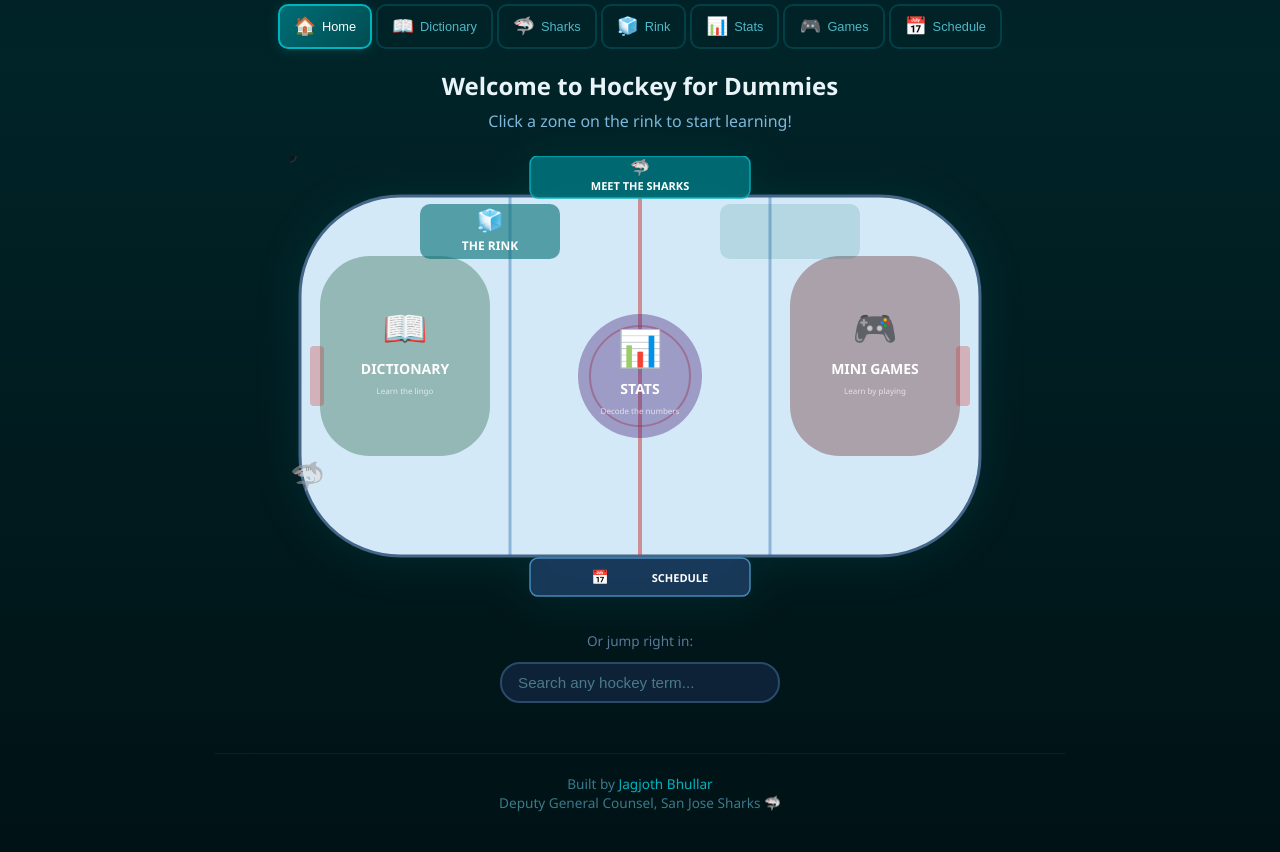
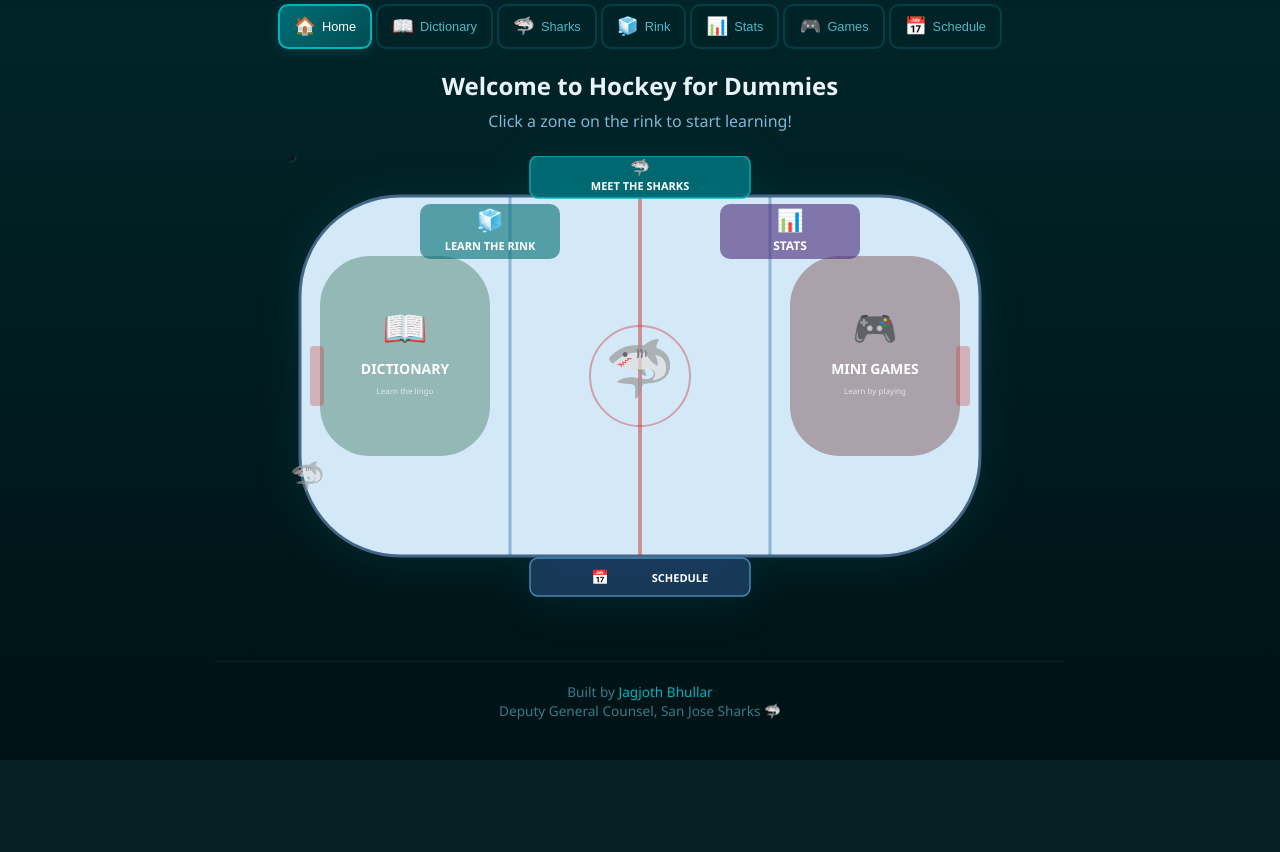
Before and after one commit to jagjothbhullar/hockey-for-dummies, a Flask app: page / in a window 1280 px wide. Shown: the part 280-1132 px from the top of the page. After the commit the page ends 1040 px from the top, so only its background shows below. Run offline with Flask 3, Linux system fonts and the light colour scheme.

Commit message:
Rink homepage: center shark logo, move stats to bench, rename rink zone
- Replace Stats at center ice with static shark emoji logo
- Move Stats to the top-right bench box (was empty placeholder)
- Rename "THE RINK" to "LEARN THE RINK"
- Remove search bar below the rink

Co-Authored-By: Claude Opus 4.6 <noreply@anthropic.com>

```diff
--- a/templates/index.html
+++ b/templates/index.html
@@ -1850,13 +1850,8 @@
                             <text x="115" y="238" text-anchor="middle" fill="#c8e6c9" font-size="10" class="home-zone-sublabel">Learn the lingo</text>
                         </g>
 
-                        <!-- CENTER ICE - Stats -->
-                        <g class="home-zone" onclick="switchToTab('stats')" style="cursor:pointer">
-                            <circle cx="350" cy="220" r="62" fill="#4a2a7a" opacity="0.4"/>
-                            <text x="350" y="205" text-anchor="middle" fill="white" font-size="36" class="home-zone-icon">📊</text>
-                            <text x="350" y="238" text-anchor="middle" fill="white" font-size="14" font-weight="bold" class="home-zone-label">STATS</text>
-                            <text x="350" y="258" text-anchor="middle" fill="#d1c4e9" font-size="10" class="home-zone-sublabel">Decode the numbers</text>
-                        </g>
+                        <!-- CENTER ICE - Sharks Logo -->
+                        <text x="350" y="232" text-anchor="middle" font-size="56" opacity="0.7">🦈</text>
 
                         <!-- OFFENSIVE ZONE - right (Mini Games) -->
                         <g class="home-zone" onclick="switchToTab('minigames')" style="cursor:pointer">
@@ -1870,11 +1865,15 @@
                         <g class="home-zone" onclick="switchToTab('rink')" style="cursor:pointer">
                             <rect x="130" y="48" width="140" height="55" rx="10" ry="10" fill="#006d75" opacity="0.6"/>
                             <text x="200" y="72" text-anchor="middle" fill="white" font-size="22" class="home-zone-icon">🧊</text>
-                            <text x="200" y="94" text-anchor="middle" fill="white" font-size="12" font-weight="bold" class="home-zone-label">THE RINK</text>
+                            <text x="200" y="94" text-anchor="middle" fill="white" font-size="11" font-weight="bold" class="home-zone-label">LEARN THE RINK</text>
                         </g>
 
-                        <!-- BENCH AREA - top right (placeholder for symmetry) -->
-                        <rect x="430" y="48" width="140" height="55" rx="10" ry="10" fill="#006d75" opacity="0.15"/>
+                        <!-- BENCH AREA - top right (Stats) -->
+                        <g class="home-zone" onclick="switchToTab('stats')" style="cursor:pointer">
+                            <rect x="430" y="48" width="140" height="55" rx="10" ry="10" fill="#4a2a7a" opacity="0.6"/>
+                            <text x="500" y="72" text-anchor="middle" fill="white" font-size="22" class="home-zone-icon">📊</text>
+                            <text x="500" y="94" text-anchor="middle" fill="white" font-size="12" font-weight="bold" class="home-zone-label">STATS</text>
+                        </g>
 
                         <!-- Goal creases -->
                         <rect x="20" y="190" width="14" height="60" rx="4" fill="#cc3333" opacity="0.3"/>
@@ -1899,12 +1898,6 @@
                         </circle>
                     </svg>
 
-                    <div style="text-align:center;margin-top:20px;">
-                        <p style="color:#5a7a9a;font-size:0.85rem;margin-bottom:12px;">Or jump right in:</p>
-                        <input type="text" id="home-search" placeholder="Search any hockey term..."
-                               style="padding:10px 16px;border-radius:20px;border:2px solid #2a4a6a;background:#0d2137;color:#e8f4f8;font-size:0.95rem;width:280px;outline:none;"
-                               onkeypress="if(event.key==='Enter'){switchToTab('dictionary');searchInput.value=this.value;filterDictionary(this.value);}"/>
-                    </div>
                 </div>
             `;
         }
```
